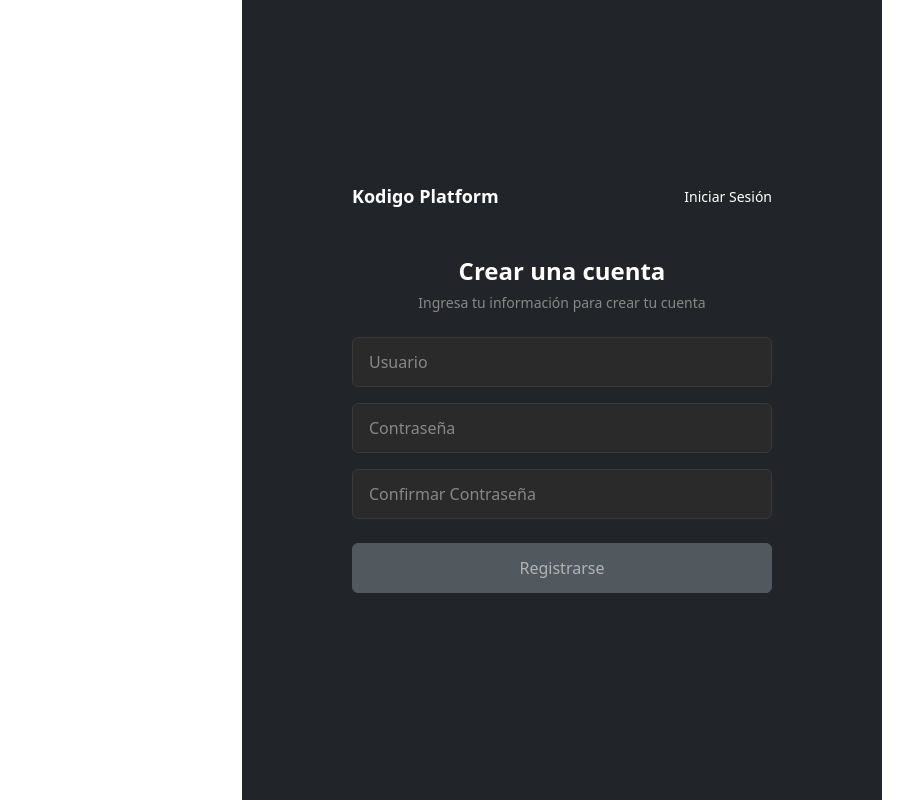
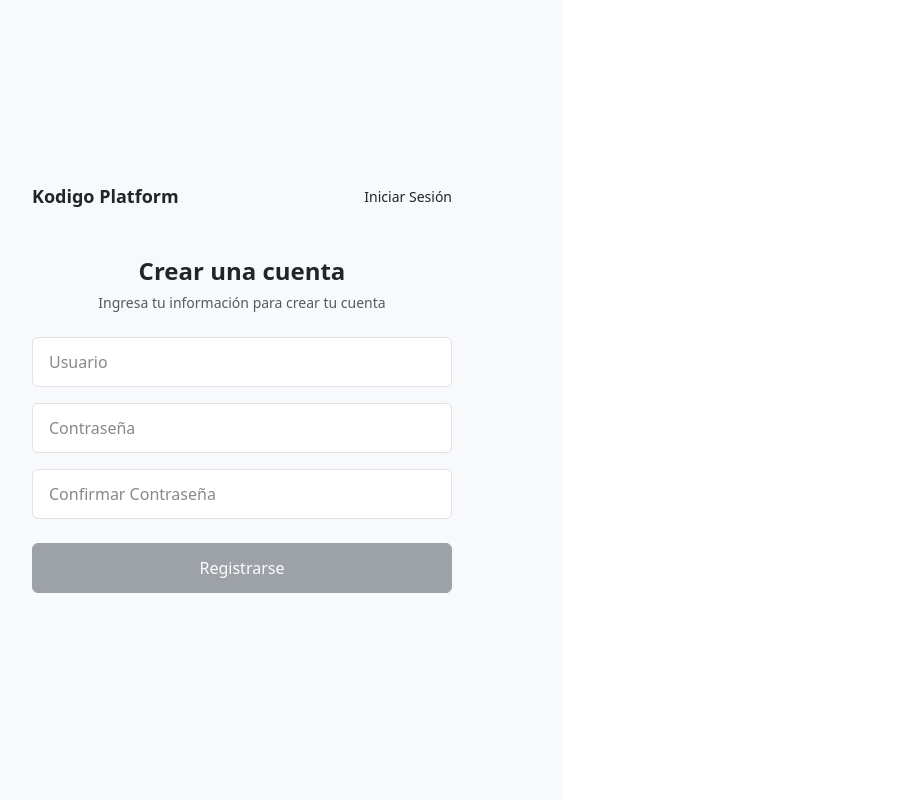
Before and after one commit to algodondev/web-kodigo-api, a React (Vite) app: page /register in a window 1280 px wide. Shown: the whole page, without its empty margins (78-991 px from the left). Built offline with nearby package versions, Linux system fonts and the light colour scheme.

Commit message:
fix: login and register forms styles

```diff
--- a/src/App.jsx
+++ b/src/App.jsx
@@ -1,5 +1,5 @@
 import './App.css'
-import { BrowserRouter, Routes, Route, Navigate } from "react-router";
+import { BrowserRouter, Routes, Route, Navigate, useLocation } from "react-router";
 import { useEffect, useState } from 'react';
 import Login from './pages/login.jsx'
 import { CreateUser } from './pages/CreateUser.jsx';
@@ -56,11 +56,36 @@ function PublicRoute({ children }) {
 }
 
 
+// Component to handle body styles based on route
+function BodyStyleManager() {
+  const location = useLocation();
+
+  useEffect(() => {
+    const isAuthRoute = location.pathname === '/login' || location.pathname === '/register';
+
+    if (isAuthRoute) {
+      // Remove justify-content: center for auth routes
+      document.body.style.justifyContent = 'flex-start';
+    } else {
+      // Restore justify-content: center for other routes
+      document.body.style.justifyContent = 'center';
+    }
+
+    // Cleanup function to reset when component unmounts
+    return () => {
+      document.body.style.justifyContent = 'center';
+    };
+  }, [location.pathname]);
+
+  return null;
+}
+
 function App() {
 
   /// routerdom react
   return (
     <BrowserRouter>
+      <BodyStyleManager />
       <Routes>
         <Route path="/" element={<Home />} />
         <Route path="/login" element={
--- a/src/pages/CreateUser.jsx
+++ b/src/pages/CreateUser.jsx
@@ -30,7 +30,7 @@ export function CreateUser() {
     }
 
     const getInputClassName = (fieldName) => {
-        let baseClass = "form-control text-white";
+        let baseClass = "form-control";
         if (errors[fieldName]) return baseClass + " is-invalid";
         if (fieldName === 'confirmPassword' && confirmPassword && password) {
             return passwordsMatch ? baseClass + " is-valid" : baseClass + " is-invalid";
@@ -44,17 +44,17 @@ export function CreateUser() {
     const isFormValid = password && confirmPassword && passwordsMatch && password.length >= 6;
 
     return (
-        <div className="min-vh-100 bg-dark d-flex align-items-center justify-content-center p-4 flex-fill" style={{minWidth: '50vw', backgroundColor: '#1a1a1a'}}>
+        <div className="min-vh-100 d-flex align-items-center justify-content-center p-4 flex-fill" style={{minWidth: '50vw', backgroundColor: '#f8f9fa'}}>
             <div className="w-100" style={{maxWidth: '420px'}}>
                 <div className="d-flex justify-content-between align-items-center mb-5">
-                    <div className="d-flex align-items-center text-white fw-semibold" style={{fontSize: '18px'}}>
+                    <div className="d-flex align-items-center text-dark fw-semibold" style={{fontSize: '18px'}}>
                         Kodigo Platform
                     </div>
-                    <a href="/login" className="text-white text-decoration-none" style={{fontSize: '14px'}}>Iniciar Sesión</a>
+                    <a href="/login" className="text-dark text-decoration-none" style={{fontSize: '14px'}}>Iniciar Sesión</a>
                 </div>
 
-                <h1 className="text-white text-center fw-semibold mb-2" style={{fontSize: '24px'}}>Crear una cuenta</h1>
-                <p className="text-center mb-4" style={{color: '#888888', fontSize: '14px'}}>Ingresa tu información para crear tu cuenta</p>
+                <h1 className="text-dark text-center fw-semibold mb-2" style={{fontSize: '24px'}}>Crear una cuenta</h1>
+                <p className="text-center mb-4 text-muted" style={{fontSize: '14px'}}>Ingresa tu información para crear tu cuenta</p>
 
                 <form onSubmit={handleSubmit(onSubmit)}>
                     <div className="mb-3">
@@ -63,11 +63,10 @@ export function CreateUser() {
                             placeholder="Usuario"
                             className={getInputClassName('username')}
                             style={{
-                                backgroundColor: '#2a2a2a',
-                                border: '1px solid #3a3a3a',
+                                backgroundColor: 'white',
+                                border: '1px solid #dee2e6',
                                 borderRadius: '6px',
-                                padding: '12px 16px',
-                                '--bs-form-control-color': '#ffffff'
+                                padding: '12px 16px'
                             }}
                             {...register("username", {
                                 required: "El usuario es requerido",
@@ -83,11 +82,10 @@ export function CreateUser() {
                             placeholder="Contraseña"
                             className={getInputClassName('password')}
                             style={{
-                                backgroundColor: '#2a2a2a',
-                                border: '1px solid #3a3a3a',
+                                backgroundColor: 'white',
+                                border: '1px solid #dee2e6',
                                 borderRadius: '6px',
-                                padding: '12px 16px',
-                                '--bs-form-control-color': '#ffffff'
+                                padding: '12px 16px'
                             }}
                             {...register("password", {
                                 required: "La contraseña es requerida",
@@ -96,7 +94,7 @@ export function CreateUser() {
                         />
                         {errors.password && <div className="text-danger mt-1" style={{fontSize: '12px'}}>{errors.password.message}</div>}
                         {!errors.password && password && password.length < 6 && (
-                            <div className="mt-1" style={{fontSize: '12px', color: '#888888'}}>La contraseña debe tener al menos 6 caracteres</div>
+                            <div className="mt-1 text-muted" style={{fontSize: '12px'}}>La contraseña debe tener al menos 6 caracteres</div>
                         )}
                         {!errors.password && password && password.length >= 6 && (
                             <div className="text-success mt-1" style={{fontSize: '12px'}}>✓ La contraseña cumple los requisitos</div>
@@ -109,11 +107,10 @@ export function CreateUser() {
                             placeholder="Confirmar Contraseña"
                             className={getInputClassName('confirmPassword')}
                             style={{
-                                backgroundColor: '#2a2a2a',
-                                border: '1px solid #3a3a3a',
+                                backgroundColor: 'white',
+                                border: '1px solid #dee2e6',
                                 borderRadius: '6px',
-                                padding: '12px 16px',
-                                '--bs-form-control-color': '#ffffff'
+                                padding: '12px 16px'
                             }}
                             {...register("confirmPassword", {
                                 required: "Por favor confirma tu contraseña",
@@ -130,7 +127,7 @@ export function CreateUser() {
 
                     <button
                         type="submit"
-                        className={`btn w-100 fw-medium mb-4 ${isFormValid ? 'btn-light' : 'btn-secondary'}`}
+                        className={`btn w-100 fw-medium mb-4 ${isFormValid ? 'btn-primary' : 'btn-secondary'}`}
                         style={{padding: '12px 16px'}}
                         disabled={!isFormValid}
                     >
--- a/src/pages/login.jsx
+++ b/src/pages/login.jsx
@@ -17,30 +17,29 @@ function Login() {
     }
 
     return (
-        <div className="min-vh-100 bg-dark d-flex align-items-center justify-content-center p-4 flex-fill" style={{minWidth: '50vw', backgroundColor: '#1a1a1a'}}>
+        <div className="min-vh-100 d-flex align-items-center justify-content-center p-4 flex-fill" style={{minWidth: '50vw', backgroundColor: '#f8f9fa'}}>
             <div className="w-100" style={{maxWidth: '420px'}}>
                 <div className="d-flex justify-content-between align-items-center mb-5">
-                    <div className="d-flex align-items-center text-white fw-semibold" style={{fontSize: '18px'}}>
+                    <div className="d-flex align-items-center text-dark fw-semibold" style={{fontSize: '18px'}}>
                         Kodigo Platform
                     </div>
-                    <a href="/register" className="text-white text-decoration-none" style={{fontSize: '14px'}}>Registrarse</a>
+                    <a href="/register" className="text-dark text-decoration-none" style={{fontSize: '14px'}}>Registrarse</a>
                 </div>
 
-                <h1 className="text-white text-center fw-semibold mb-2" style={{fontSize: '24px'}}>Inicia sesión en tu cuenta</h1>
-                <p className="text-center mb-4" style={{color: '#888888', fontSize: '14px'}}>Ingresa tus credenciales para acceder a tu cuenta</p>
+                <h1 className="text-dark text-center fw-semibold mb-2" style={{fontSize: '24px'}}>Inicia sesión en tu cuenta</h1>
+                <p className="text-center mb-4 text-muted" style={{fontSize: '14px'}}>Ingresa tus credenciales para acceder a tu cuenta</p>
 
                 <form onSubmit={handleSubmit(onSubmit)}>
                     <div className="mb-3">
                         <input
                             type="text"
                             placeholder="Usuario"
-                            className={`form-control text-white ${errors.username ? 'is-invalid' : ''}`}
+                            className={`form-control ${errors.username ? 'is-invalid' : ''}`}
                             style={{
-                                backgroundColor: '#2a2a2a',
-                                border: '1px solid #3a3a3a',
+                                backgroundColor: 'white',
+                                border: '1px solid #dee2e6',
                                 borderRadius: '6px',
-                                padding: '12px 16px',
-                                '--bs-form-control-color': '#ffffff'
+                                padding: '12px 16px'
                             }}
                             {...register("username", { required: "El usuario es requerido" })}
                         />
@@ -51,20 +50,19 @@ function Login() {
                         <input
                             type="password"
                             placeholder="Contraseña"
-                            className={`form-control text-white ${errors.password ? 'is-invalid' : ''}`}
+                            className={`form-control ${errors.password ? 'is-invalid' : ''}`}
                             style={{
-                                backgroundColor: '#2a2a2a',
-                                border: '1px solid #3a3a3a',
+                                backgroundColor: 'white',
+                                border: '1px solid #dee2e6',
                                 borderRadius: '6px',
-                                padding: '12px 16px',
-                                '--bs-form-control-color': '#ffffff'
+                                padding: '12px 16px'
                             }}
                             {...register("password", { required: "La contraseña es requerida" })}
                         />
                         {errors.password && <div className="text-danger mt-1" style={{fontSize: '12px'}}>{errors.password.message}</div>}
                     </div>
 
-                    <button type="submit" className="btn btn-light w-100 fw-medium mb-4" style={{padding: '12px 16px'}}>
+                    <button type="submit" className="btn btn-primary w-100 fw-medium mb-4" style={{padding: '12px 16px'}}>
                         Iniciar Sesión
                     </button>
                 </form>
```
